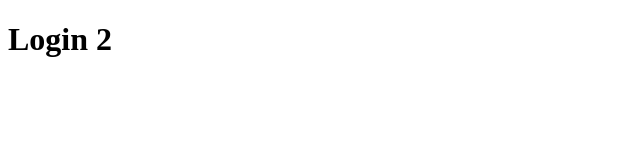
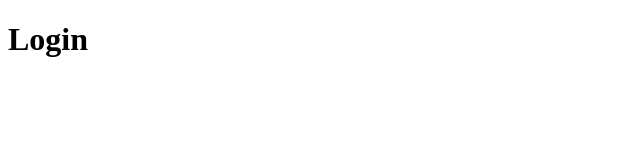
Before and after one commit to Wojtyl/equip-master, an Angular app in the folder frontend/: page / in a window 1280 px wide. Shown: the top 160 px of the page, without its empty margins (0-640 px from the left). Built offline with nearby package versions, Linux system fonts and the light colour scheme.

Commit message:
Revert "2"
This reverts commit 18ee879b8161782501ef353f8174291b55a9aae1.

```diff
--- a/frontend/src/app/app.component.html
+++ b/frontend/src/app/app.component.html
@@ -1 +1 @@
-<h1>Login 2</h1>
+<h1>Login</h1>
```
